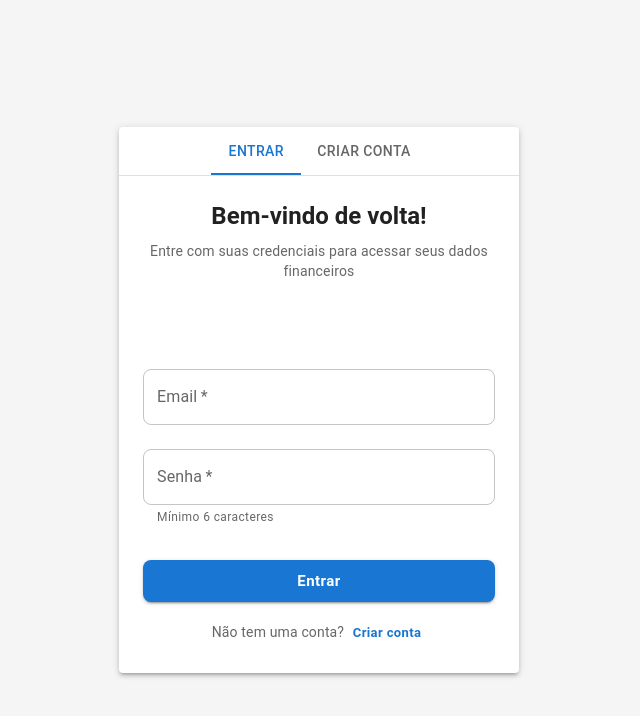
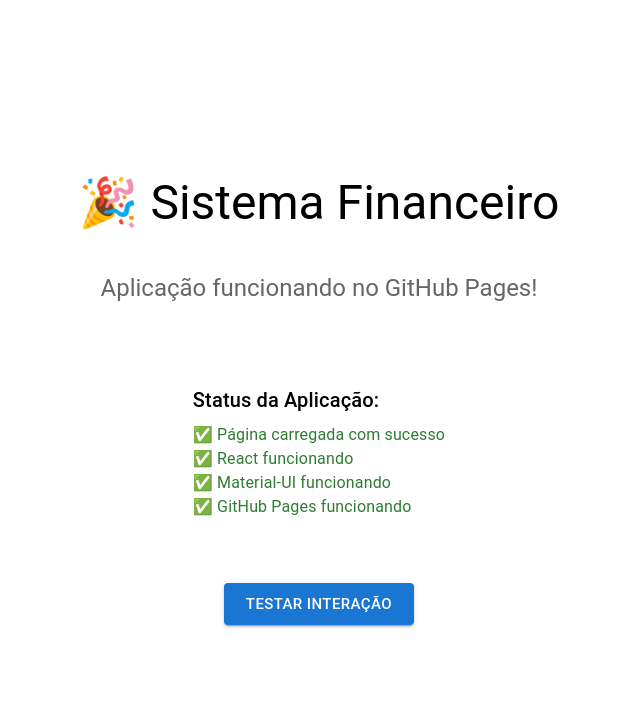
Before and after one commit to RobertoCosta33/financeiro, a Next.js app: page / in a window 1280 px wide. Shown: the top 716 px of the page, without its empty margins (321-961 px from the left). Built offline with nearby package versions, Linux system fonts and the light colour scheme; no server answers.

Commit message:
Create simplified test page to debug React/Material-UI issues

```diff
--- a/src/app/page.tsx
+++ b/src/app/page.tsx
@@ -1,81 +1,81 @@
 'use client';
 
 import React, { useState, useEffect } from 'react';
-import { Box } from '@mui/material';
-import { ThemeProvider } from '@mui/material/styles';
-import { CssBaseline } from '@mui/material';
-import { lightTheme, darkTheme } from '../templates/theme';
-import Header from '../components/Header';
-import Dashboard from '../components/Dashboard';
-import { LoginForm } from '../components/Auth/LoginForm';
-import { useFinancialData } from '../hooks/useFinancialData';
-import { useAuth } from '../hooks/useAuth';
-import { resetToDefaultData } from '../utils/storage';
+import { Box, Typography, Button } from '@mui/material';
 
 export default function Home() {
-  const { data, updateTheme } = useFinancialData();
-  const { user, isAuthenticated, logout, loading } = useAuth();
-  const [settingsOpen, setSettingsOpen] = useState(false);
   const [mounted, setMounted] = useState(false);
+  const [error, setError] = useState<string | null>(null);
 
   useEffect(() => {
     setMounted(true);
   }, []);
 
-  const handleThemeToggle = () => {
-    const newMode = data.theme.mode === 'light' ? 'dark' : 'light';
-    updateTheme({ mode: newMode });
-  };
-
-  const handleSettingsClick = () => {
-    setSettingsOpen(true);
-  };
-
-  const handleResetData = () => {
-    if (window.confirm('Tem certeza que deseja resetar todos os dados? Esta ação não pode ser desfeita.')) {
-      resetToDefaultData();
-      window.location.reload();
-    }
-  };
-
-  const handleLogout = async () => {
-    if (window.confirm('Tem certeza que deseja sair?')) {
-      await logout();
-    }
-  };
-
-  if (!mounted || loading) {
-    return null;
-  }
-
-  const theme = data.theme.mode === 'light' ? lightTheme : darkTheme;
-
-  // Se não estiver autenticado, mostrar tela de login
-  if (!isAuthenticated) {
+  if (!mounted) {
     return (
-      <ThemeProvider theme={lightTheme}>
-        <CssBaseline />
-        <LoginForm />
-      </ThemeProvider>
+      <Box sx={{
+        display: 'flex',
+        justifyContent: 'center',
+        alignItems: 'center',
+        minHeight: '100vh',
+        flexDirection: 'column',
+        gap: 2
+      }}>
+        <Typography variant="h4">Carregando...</Typography>
+      </Box>
     );
   }
 
   return (
-    <ThemeProvider theme={theme}>
-      <CssBaseline />
-      <Box sx={{ minHeight: '100vh', display: 'flex', flexDirection: 'column' }}>
-        <Header
-          theme={data.theme.mode}
-          onThemeToggle={handleThemeToggle}
-          onSettingsClick={handleSettingsClick}
-          onResetData={handleResetData}
-          onLogout={handleLogout}
-          isAuthenticated={isAuthenticated}
-        />
-        <Box component="main" sx={{ flexGrow: 1 }}>
-          <Dashboard />
-        </Box>
+    <Box sx={{
+      display: 'flex',
+      justifyContent: 'center',
+      alignItems: 'center',
+      minHeight: '100vh',
+      flexDirection: 'column',
+      gap: 3,
+      p: 3
+    }}>
+      <Typography variant="h3" component="h1" gutterBottom>
+        🎉 Sistema Financeiro
+      </Typography>
+
+      <Typography variant="h5" color="text.secondary" textAlign="center">
+        Aplicação funcionando no GitHub Pages!
+      </Typography>
+
+      <Box sx={{ mt: 4, p: 3, bgcolor: 'background.paper', borderRadius: 2, maxWidth: 400 }}>
+        <Typography variant="h6" gutterBottom>
+          Status da Aplicação:
+        </Typography>
+        <Typography variant="body1" color="success.main">
+          ✅ Página carregada com sucesso
+        </Typography>
+        <Typography variant="body1" color="success.main">
+          ✅ React funcionando
+        </Typography>
+        <Typography variant="body1" color="success.main">
+          ✅ Material-UI funcionando
+        </Typography>
+        <Typography variant="body1" color="success.main">
+          ✅ GitHub Pages funcionando
+        </Typography>
       </Box>
-    </ThemeProvider>
+
+      <Button
+        variant="contained"
+        size="large"
+        onClick={() => alert('Botão funcionando!')}
+        sx={{ mt: 2 }}
+      >
+        Testar Interação
+      </Button>
+
+      {error && (
+        <Typography variant="body2" color="error" sx={{ mt: 2 }}>
+          Erro: {error}
+        </Typography>
+      )}
+    </Box>
   );
 }
```
